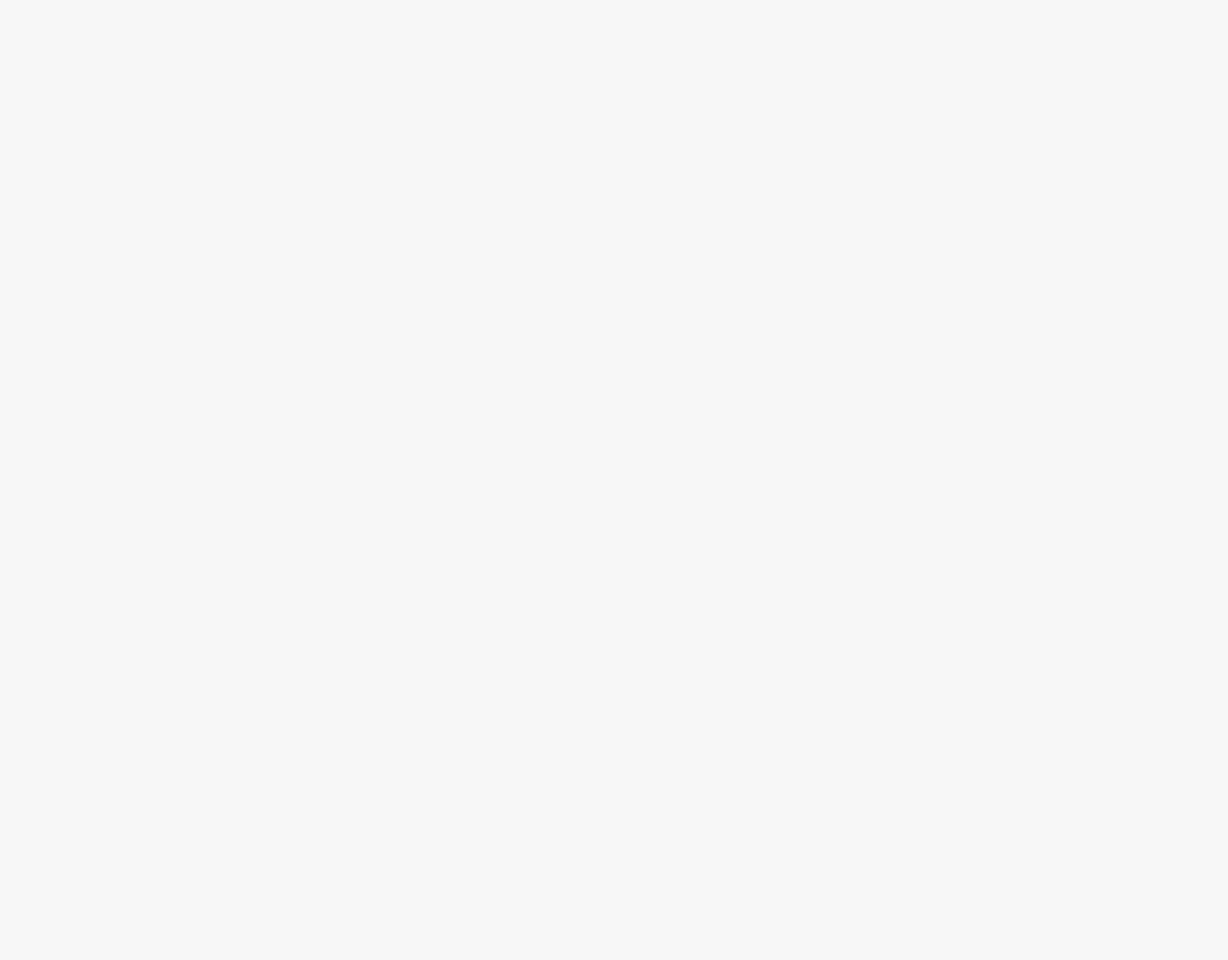
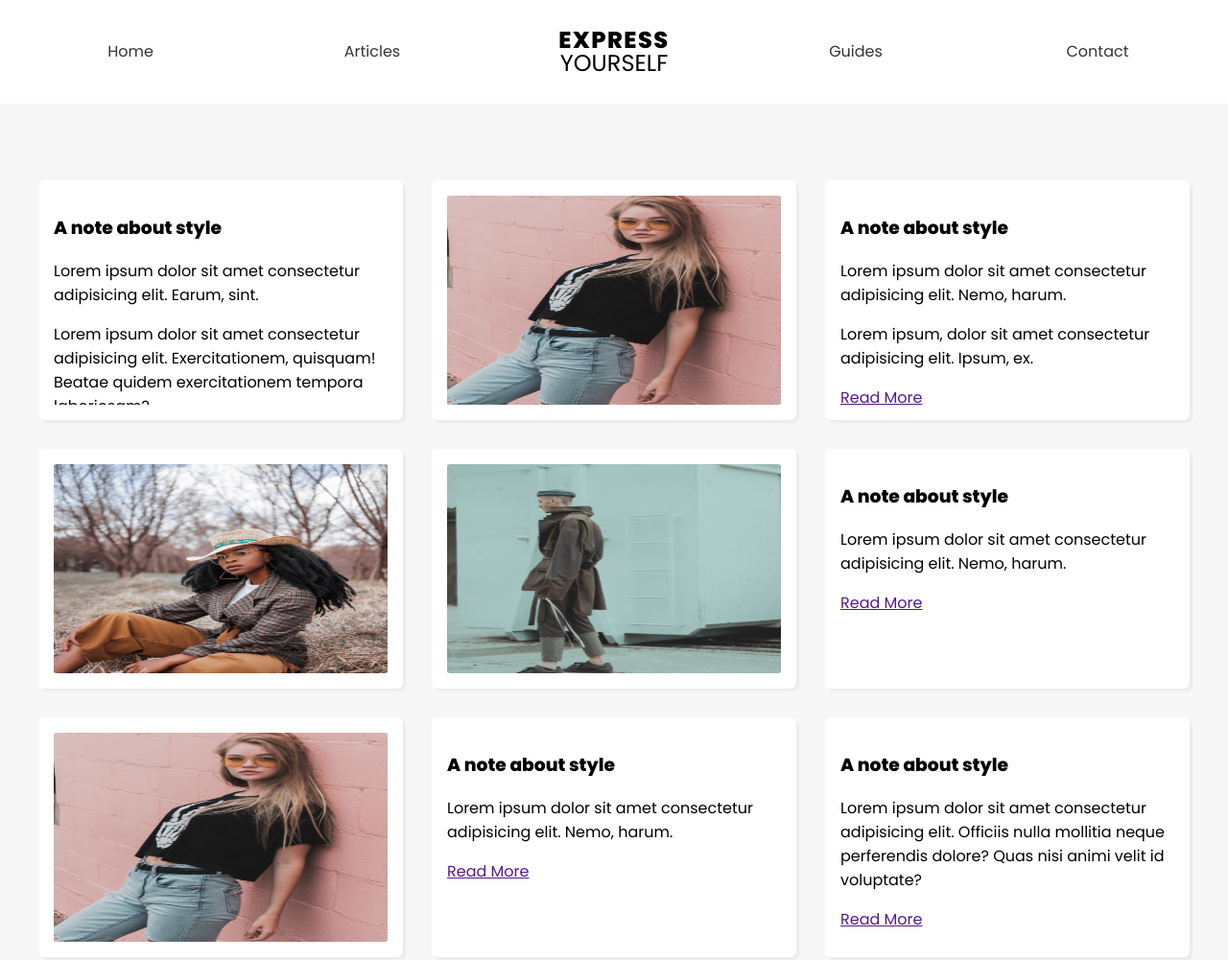
Before and after one commit to tizianobev/layouts-with-css-grid, a plain HTML site: page 4 - masonry/index.html in a window 1280 px wide. Shown: the whole page at 96% size. Before the commit the page ends 800 px from the top, so only its background shows below. Drawn offline with Linux system fonts and the light colour scheme.

Commit message:
Video #4 - masonry

```diff
--- a/4 - masonry/index.html
+++ b/4 - masonry/index.html
@@ -7,6 +7,58 @@
   <link rel="stylesheet" href="styles.css">
 </head>
 <body>
-
+  <header>
+    <nav>
+      <a href="/">Home</a>
+      <a href="/">Articles</a>
+      <h1>
+        <div>Express</div>
+        <div>Yourself</div>
+      </h1>
+      <a href="/">Guides</a>
+      <a href="/">Contact</a>
+    </nav>
+  </header>
+  <main>
+    <div>
+      <h3>A note about style</h3>
+      <p>Lorem ipsum dolor sit amet consectetur adipisicing elit. Earum, sint.</p>
+      <p>Lorem ipsum dolor sit amet consectetur adipisicing elit. Exercitationem, quisquam! Beatae quidem exercitationem tempora laboriosam?</p>
+      <a href="">Read More</a>
+    </div>
+    <div>
+      <img src="img/1.png" alt="model">
+    </div>
+    <div>
+      <h3>A note about style</h3>
+      <p>Lorem ipsum dolor sit amet consectetur adipisicing elit. Nemo, harum.</p>
+      <p>Lorem ipsum, dolor sit amet consectetur adipisicing elit. Ipsum, ex.</p>
+      <a href="">Read More</a>
+    </div>
+    <div>
+      <img src="img/2.png" alt="model">
+    </div>
+    <div>
+      <img src="img/3.png" alt="model">
+    </div>
+    <div>
+      <h3>A note about style</h3>
+      <p>Lorem ipsum dolor sit amet consectetur adipisicing elit. Nemo, harum.</p>
+      <a href="">Read More</a>
+    </div>
+    <div>
+      <img src="img/1.png" alt="model">
+    </div>
+    <div>
+      <h3>A note about style</h3>
+      <p>Lorem ipsum dolor sit amet consectetur adipisicing elit. Nemo, harum.</p>
+      <a href="">Read More</a>
+    </div>
+    <div>
+      <h3>A note about style</h3>
+      <p>Lorem ipsum dolor sit amet consectetur adipisicing elit. Officiis nulla mollitia neque perferendis dolore? Quas nisi animi velit id voluptate?</p>
+      <a href="">Read More</a>
+    </div>
+  </main>
 </body>
 </html>
--- a/4 - masonry/styles.css
+++ b/4 - masonry/styles.css
@@ -5,3 +5,59 @@ body {
   font-family: "Poppins";
   background: #f7f7f7;
 }
+
+header {
+  background: #fff;
+  padding: 10px;
+}
+
+nav {
+  max-width: 1400px;
+  margin: 0 auto;
+  display: grid;
+  grid-template-columns: repeat(5, 1fr);
+  text-align: center;
+  align-items: center;
+}
+
+nav a {
+  text-decoration: none;
+  color: #333;
+}
+
+nav h1 {
+  text-transform: uppercase;
+  line-height: 1em;
+}
+
+nav h1 div:first-child {
+  font-weight: 800;
+  letter-spacing: 1.5px;
+}
+
+nav h1 div:last-child {
+  font-weight: 400;
+}
+
+main {
+  max-width: 1200px;
+  margin: 60px auto;
+  padding: 20px;
+  display: grid;
+  grid-template-columns: 1fr 1fr 1fr;
+  grid-auto-rows: 250px;
+  gap: 30px;
+}
+
+main div {
+  overflow: hidden;
+  background: #fff;
+  border-radius: 6px;
+  border: 16px solid #fff;
+  box-shadow: 3px 3px 3px rgba(0, 0, 0, 0.05);
+}
+
+main img {
+  min-width: 100%;
+  height: 100%;
+}
```
